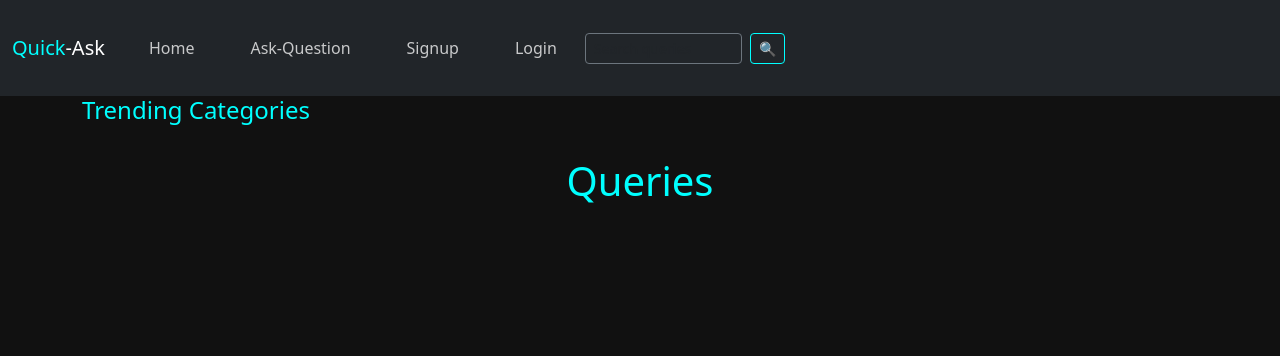
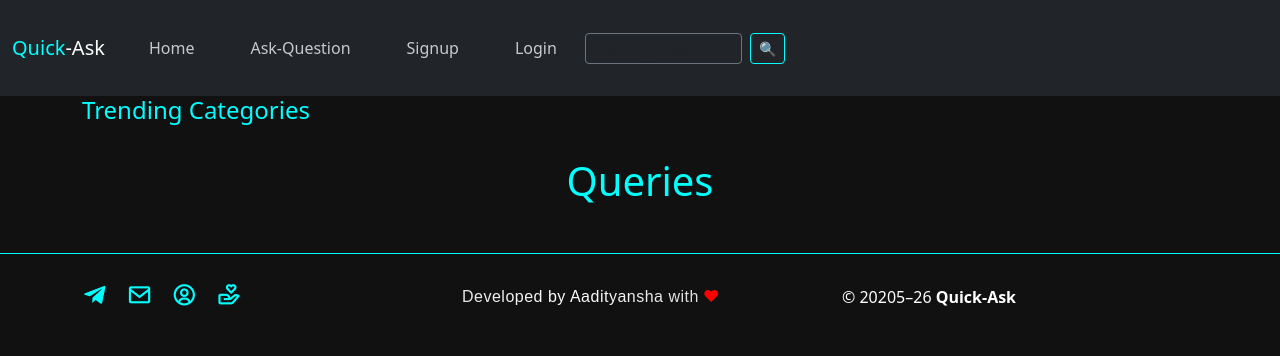
Before and after one commit to aadityansha06/quick-ask, a PHP site: page /index.php in a window 1280 px wide. Shown: the top 356 px of the page. Run offline with PHP 8.4, Linux system fonts and the light colour scheme; data that the repository does not hold is empty.

Commit message:
added footer

```diff
--- a/index.php
+++ b/index.php
@@ -5,6 +5,7 @@
     <meta name="viewport" content="width=device-width, initial-scale=1.0">
       <?php
      include('main/common.php');
+
     ?>
     <title>Quick-Ask</title>
     <style>
@@ -12,6 +13,7 @@
         background:black;
       }
     </style>
+    <link rel="stylesheet" href="main/style.css">
 </head>
 <body>
 <?php
@@ -70,8 +72,42 @@ else
 
 
 }
+
 ?>
+      <!-- Footer -->
+<!-- Improved Footer -->
+<footer class="mt-5 text-white" style="background-color: #111; border-top: 1px solid cyan;">
+  <div class="container py-4">
+    <div class="row text-center text-md-start align-items-center">
 
+      <!-- Social & External Links -->
+      <div class="col-md-4 mb-3 mb-md-0">
+        <a href="https://t.me/aadityansha" target="_blank" class="footer-icon-link">
+          <i class='bx bxl-telegram'></i>
+        </a>
+        <a href="mailto:pkumariverma42@email.com" class="footer-icon-link">
+          <i class='bx bx-envelope'></i>
+        </a>
+        <a href="https://aadityansha06.github.io/" target="_blank" class="footer-icon-link">
+          <i class='bx bx-user-circle'></i>
+        </a>
+        <a href="https://aadityansha06.github.io/donate.html" target="_blank" class="footer-icon-link">
+          <i class='bx bx-donate-heart'></i>
+        </a>
+      </div>
+
+      <!-- Developed By -->
+      <div class="col-md-4 mb-3 mb-md-0 text-white">
+       <span class="footer-metallic-text"> Developed by Aadityansha    with </span> <span style="color: red;">❤</span>
+      </div>
+
+      <!-- Copyright -->
+      <div class="col-md-4 text-white">
+        © 20205–26 <strong>Quick-Ask</strong>
+      </div>
+    </div>
+  </div>
+</footer>
   <?php
     unset($_SESSION['signup_error'], $_SESSION['signup_input'], $_SESSION['success'], $_SESSION['fail']);
   ?>
--- a/main/common.php
+++ b/main/common.php
@@ -1,7 +1,7 @@
 <!DOCTYPE html>
 <html lang="en">
 <head>
-
+  <link href='https://unpkg.com/boxicons@2.1.4/css/boxicons.min.css' rel='stylesheet'>
   <!-- ✅ Bootstrap 5.3.3 CSS -->
    <link
     href="https://cdn.jsdelivr.net/npm/bootstrap@5.3.3/dist/css/bootstrap.min.css"
--- a/main/delete.php
+++ b/main/delete.php
@@ -31,8 +31,10 @@ if (isset($_POST['del-id'])) {
         $stmt->execute([$questionId]);
 
         // Delete hashtag mappings
-        $stmt = $conn->prepare("DELETE FROM question_hastag WHERE ques_id = ?");
-        $stmt->execute([$questionId]);
+      // Delete hashtag mappings
+// ✅ ONLY remove the mapping
+$stmt = $conn->prepare("DELETE FROM question_hastag WHERE ques_id = ?");
+$stmt->execute([$questionId]);
 
         // Delete question
         $stmt = $conn->prepare("DELETE FROM question WHERE id = ? AND user_id = ?");
--- a/main/style.css
+++ b/main/style.css
@@ -15,3 +15,29 @@ a{
 .nav-style:hover{
     color: cyan;
 }
+
+.footer-icon-link {
+    display: inline-block;
+    margin-right: 15px;
+    font-size: 1.6rem;
+    color: #00ffff;
+    transition: transform 0.3s ease, color 0.3s ease;
+  }
+
+  .footer-icon-link:hover {
+    color: #00cccc;
+    transform: scale(1.2);
+  }
+
+
+  .footer-metallic-text {
+    font-size: 1rem;
+    font-family: 'Manrope', sans-serif;
+    font-weight: 500;
+    background: linear-gradient(90deg, #e6e6e6, #ffffff, #dcdcdc);
+    -webkit-background-clip: text;
+    -webkit-text-fill-color: transparent;
+    background-clip: text;
+    letter-spacing: 0.5px;
+    display: inline-block;
+}
--- a/main/trending.php
+++ b/main/trending.php
@@ -19,6 +19,7 @@ include('main/common.php');
     ");
     $trendStmt->execute();
     $trendingTags = $trendStmt->fetchAll(PDO::FETCH_ASSOC);
+
     ?>
 
     <?php foreach ($trendingTags as $tag): ?>
```
